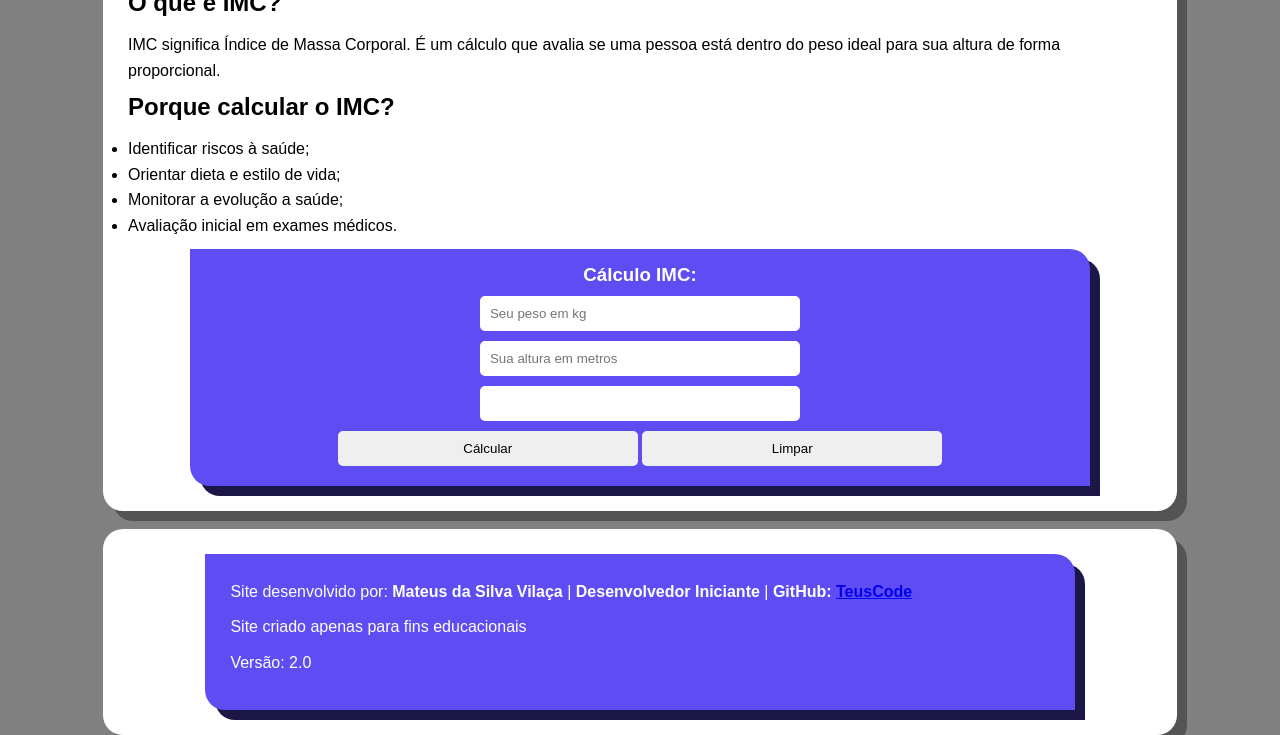
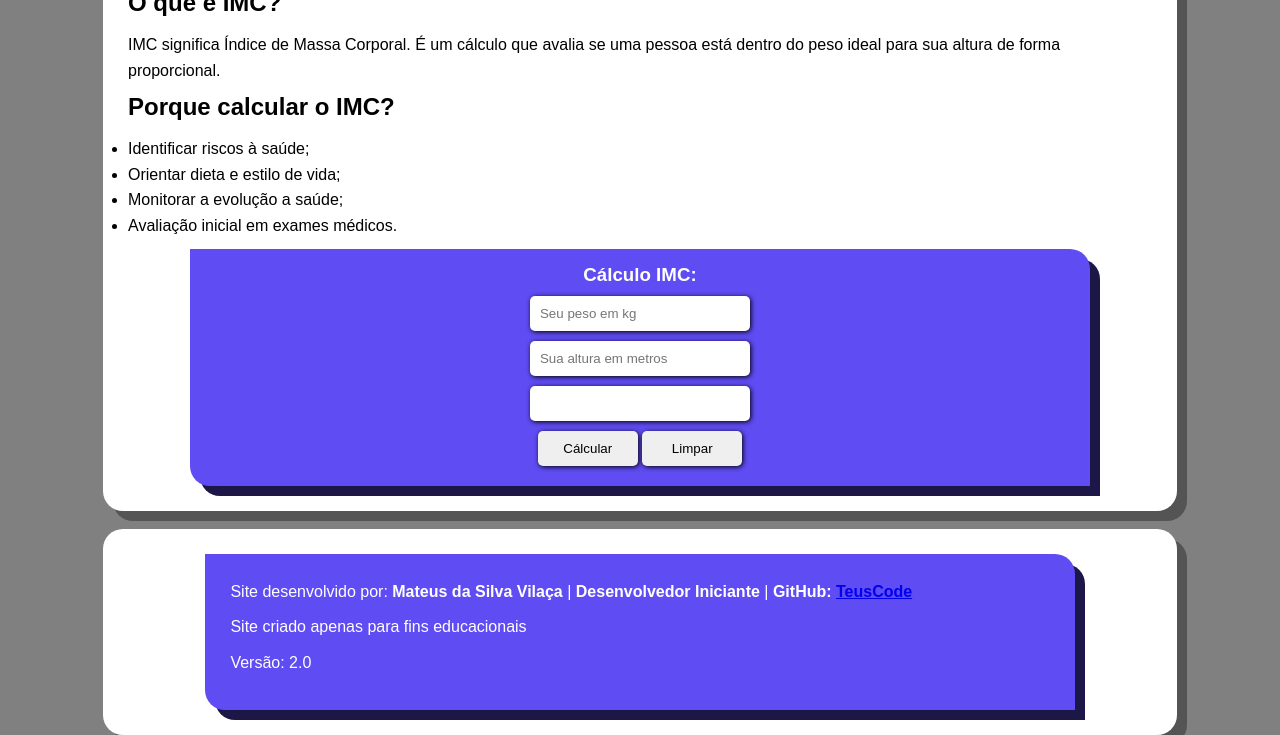
Before and after one commit to TeusCode/calculadora-imc, a plain HTML site: page index.html in a window 1280 px wide. Shown: the part 83-818 px from the top of the page. Drawn offline with Linux system fonts and the light colour scheme.

Commit message:
Update style.css

```diff
--- a/estilo/style.css
+++ b/estilo/style.css
@@ -58,20 +58,22 @@ form h3 {
 }
 
 input {
-    min-width: 100px;
     padding: 7px;
     border-radius: 5px;
-    width: 90%;
-    max-width: 300px;
+    width: 60%;
+    max-width: 200px;
     padding: 10px;
     margin: 5px 0;
-    border-radius: 5px;
-    border: none;
+    border: 5px rgb(29, 23, 72);
+    box-shadow: 1px 1px 5px black;
 }
 
+.botao {
+    width: 100px;
+}
 
 .botao:hover {
-    background-color: gray;
+    background-color: rgba(227, 227, 227, 0.884);
 }
 
 footer {
```
